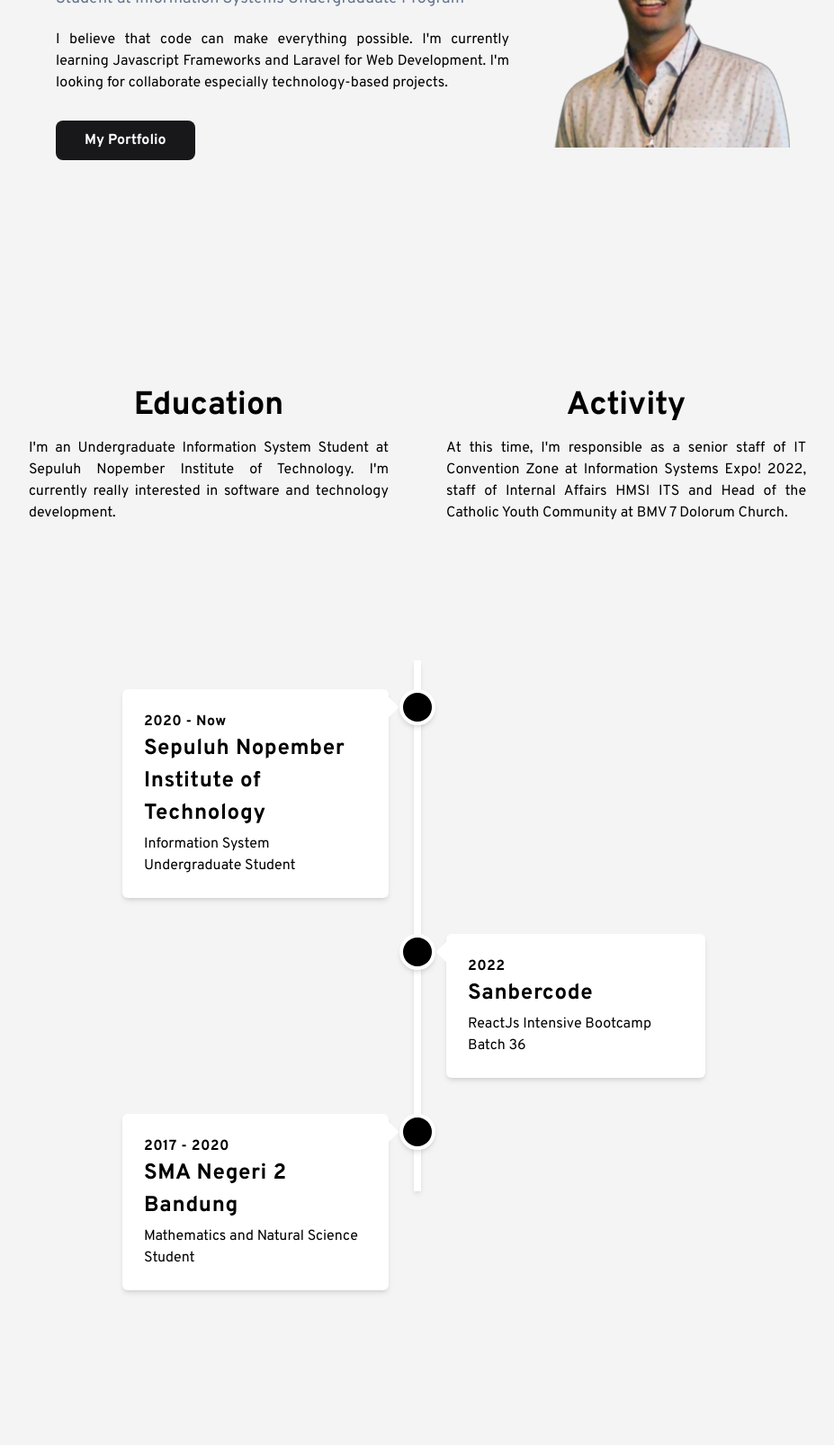
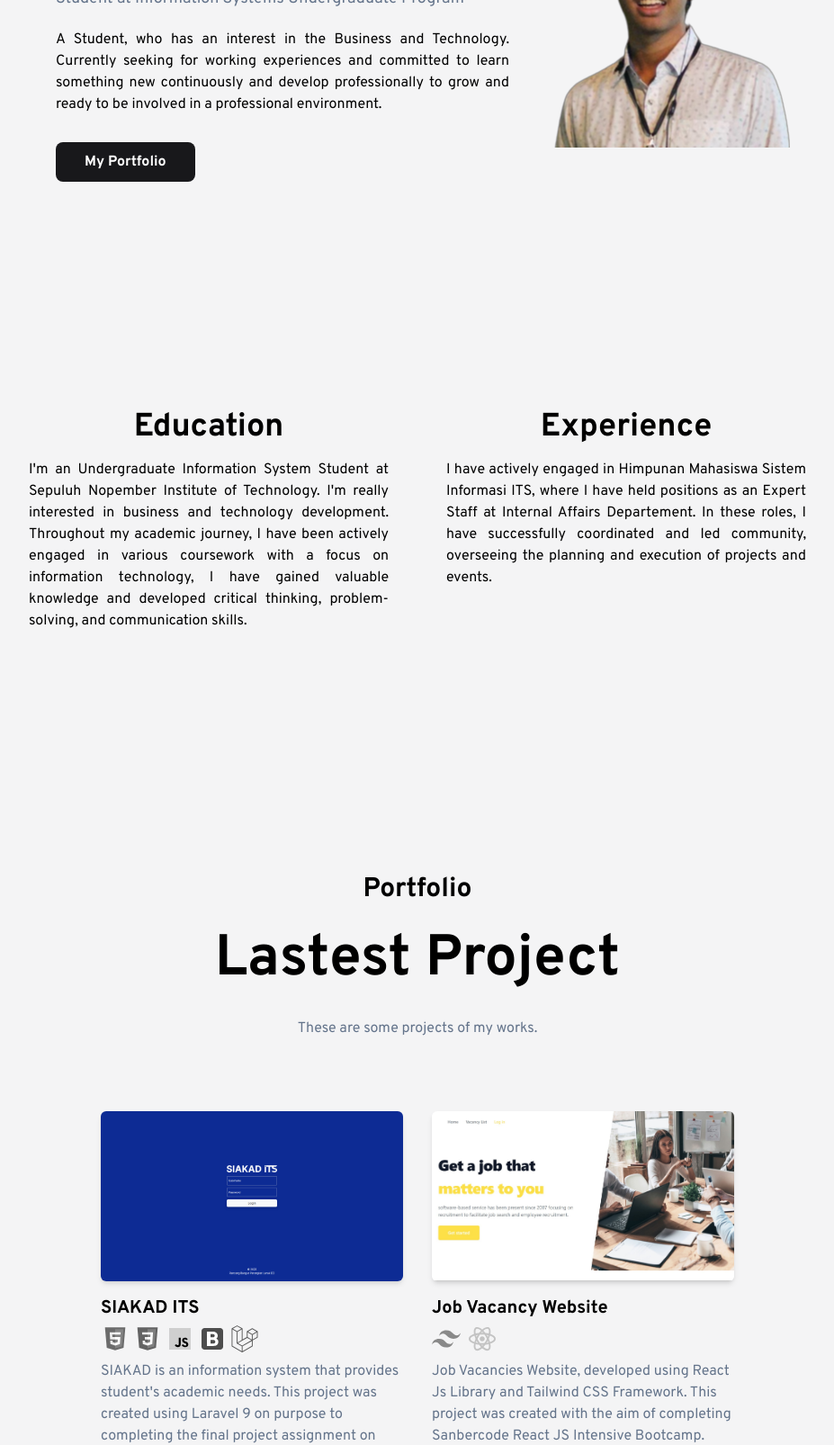
Before and after one commit to BenedictPandu/benedictpandu.github.io, a website: page index.html in a window 1280 px wide. Shown: the part 320-1926 px from the top of the page at 90% size, without its empty margins (176-1103 px from the left). Drawn offline with nearby package versions, Linux system fonts and the light colour scheme.

Commit message:
Portfolio Update

```diff
--- a/index.html
+++ b/index.html
@@ -52,8 +52,9 @@
                 <div class="flex-col self-center text-center lg:px-12 md:text-left md:w-1/2" data-aos="fade-up" data-aos-duration="500" data-aos-delay="700">
                     <h1 class="text-lg font-semibold lg:text-3xl ">Hello There !👋 <span class="block font-bold text-black text-4xl mt-1 lg:text-5xl">I'm Bene</span></h1>
                     <h2 class="font-medium text-slate-500 text-lg mb-5 ">Student at Information Systems Undergraduate Program</h2>
-                    <p class="font-medium text-black mb-10 text-justify">I believe that code can make everything possible. I'm currently learning Javascript Frameworks and Laravel for Web Development. I'm looking for collaborate especially technology-based projects. </p>
-                    <a href="https://www.linkedin.com/in/budhiwicaksono/" target="_blank" class="text-base font-semibold text-white bg-dark py-3 px-8 rounded-lg hover:shadow-xl hover:opacity-90 transition duration-1000 ease-in-out">My Portfolio</a>
+                    <p class="font-medium text-black mb-10 text-justify">A Student, who has an interest in the Business and Technology. Currently seeking for working experiences and
+                        committed to learn something new continuously and develop professionally to grow and ready to be involved in a professional environment. </p>
+                    <a href="https://drive.google.com/file/d/1T9scJ-VWS6xqiQH_Txjc-_lWnILtaNM_/view?usp=sharing" target="_blank" class="text-base font-semibold text-white bg-dark py-3 px-8 rounded-lg hover:shadow-xl hover:opacity-90 transition duration-1000 ease-in-out">My Portfolio</a>
                 </div>
                 <div class="flex-col md:w-1/4" data-aos="fade-left" data-aos-duration="500" data-aos-delay="1000">
                     <img src="../dist/img/profile.png" alt="Profile" class="mt-10 lg:mt-0 max-w-full" >
@@ -68,11 +69,11 @@
         <div class="flex justify-center flex-row lg:w-full flex-wrap md:flex-nowrap p-10">
             <div class="flex-col justify-between  m-8 box-border  lg:w-1/3">
                     <h1 class="text-3xl text-center font-semibold lg:text-4xl mb-2">Education</h1>
-                    <p class="text-justify">I'm an Undergraduate Information System Student at Sepuluh Nopember Institute of Technology. I'm currently really interested in software and technology development. </p>
+                    <p class="text-justify">I'm an Undergraduate Information System Student at Sepuluh Nopember Institute of Technology. I'm really interested in business and technology development. Throughout my academic journey, I have been actively engaged in various coursework with a focus on information technology, I have gained valuable knowledge and developed critical thinking, problem-solving, and communication skills. </p>
             </div>
             <div class="flex-col justify-between  m-8 box-border  lg:w-1/3">
-                    <h1 class="text-3xl text-center font-semibold lg:text-4xl mb-2">Activity</h1>
-                    <p class="text-justify">At this time, I'm responsible as a senior staff  of  IT Convention Zone at Information Systems Expo! 2022, staff of Internal Affairs HMSI ITS and Head of the Catholic Youth Community at BMV 7 Dolorum Church. </p>
+                    <h1 class="text-3xl text-center font-semibold lg:text-4xl mb-2">Experience</h1>
+                    <p class="text-justify">I have actively engaged in Himpunan Mahasiswa Sistem Informasi ITS, where I have held positions as an Expert Staff at Internal Affairs Departement. In these roles, I have successfully coordinated and led community, overseeing the planning and execution of projects and events.   </p>
             </div>
         </div>
     </section>
@@ -80,7 +81,7 @@
 
 
     <!-- Timeline -->
-    <section id="timeline" class="pt-36 pb-36 sm:p-20 px-16 lg:px-72 bg-zinc-100">
+    <!-- <section id="timeline" class="pt-36 pb-36 sm:p-20 px-16 lg:px-72 bg-zinc-100">
         <div class="relative mx-auto px-6 flex flex-col space-y-8">
             <div class="absolute z-0 w-2 h-5/6   bg-white shadow-md inset-0 left-[52px] sm:mx-auto sm:right-0 sm:left-0"></div>
             <div class="relative z-10">
@@ -132,13 +133,13 @@
                 </div>
             </div>
         </div>
-    </section>
+    </section> -->
     <!-- Timeline -->
 
 
 
     <!-- Portfolio -->
-    <section id="portfolio" class="pt-36 pb-36 bg-zinc-100">
+    <section id="portfolio" class="pt-48 pb-36 bg-zinc-100">
         <div class="flex justify-center flex-wrap">
             <div class="w-full px-4">
                 <div class="max-w-xl mx-auto text-center mb-16">
@@ -151,7 +152,7 @@
             <div class="w-full px-4 flex flex-wrap justify-center md:w-3/5 md:mx-auto">
                 <div class="mb-12 p-4 md:w-1/2">
                     <div class="rounded-md shadow-md overflow-hidden" data-aos="fade-right" data-aos-duration="1000">
-                        <a href="https://siakadits.herokuapp.com" target="_blank">
+                        <a href="https://benediktuspandu.sanbercodeapp.com" target="_blank">
                         <img class="aspect-16/9" src="dist/img/siakad_login.png" width="w-full" alt="">
                         </a>
                     </div>
@@ -185,7 +186,7 @@
                 </div>
                 <div class="mb-12 p-4 md:w-1/2">
                     <div class="rounded-md shadow-md overflow-hidden" data-aos="fade-left" data-aos-duration="1000">
-                        <a href="https://jobvacancy-finalproject.netlify.app/" target="_blank">
+                        <a href="https://sanbercodefinalproject-reactjs.netlify.app/" target="_blank">
                         <img class="aspect-16/9 object-cover" src="dist/img/Sanbercode_FinalProject.jpg" width="w-full" alt="">
                         </a>
                     </div>
@@ -206,7 +207,7 @@
                 </div>
                 <div class="mb-12 p-4 md:w-1/2">
                     <div class="rounded-md shadow-md overflow-hidden" data-aos="fade-right" data-aos-duration="1000">
-                        <a href="https://benediktuspandu.sanbercodeapp.com/" target="_blank">
+                        <a  href="" target="_blank">
                         <img class="aspect-16/9 object-cover" src="dist/img/WordpressDonation.png" width="w-full" alt="">
                         </a>
                     </div>
@@ -247,24 +248,25 @@
     <!-- Portfolio -->
 
     <!-- Contact -->
-    <section id="contact" class="pt-20 pb-32">
+    <!-- <section id="contact" class="pt-20 pb-32">
         <div class="flex justify-center flex-wrap">
             <div class="w-full px-4">
                 <div class="max-w-xl mx-auto text-center">
                     <h4 class="font-semibold text-slate-500 text-lg mb-2 xl:text-3xl">Contact</h4>
-                    <h2 class="font-bold text-3xl mb-4 xl:text-4xl">Feel free to discuss!</h2>
+
 
                 </div>
             </div>
          </div>
 
-    </section>
+    </section> -->
     <!-- Contact -->
 
     <!-- Footer -->
     <footer class="bg-dark pt-10 pb-10">
         <div class="flex flex-col justify-center">
             <div class="w-1/4 mx-auto">
+                <h2 class="font-bold text-3xl text-white text-center mb-4 xl:text-4xl">Feel free to discuss!</h2>
                 <p class="font-medium text-zinc-300 text-center pb-2 ">Reach me out
                 </p>
                 <div class="flex w-1/6 gap-2 justify-center mx-auto">
@@ -305,16 +307,3 @@
     </script>
 </body>
 </html>
-
-
-<!-- <div class="w-full self-center px-10 md:w-3/5 text-center md:pl-48 md:text-left">
-    <h1 class="text-base font-semibold md:text-lg lg:text-xl">Hello There !👋 <span class="block font-bold text-slate-900 text-4xl mt-1 lg:text-5xl">Benediktus Pandu B</span></h1>
-    <h2 class="font-medium text-slate-600 text-lg mt-1 mb-5 lg:text-xl">an Overthinker Student</h2>
-    <p class="font-medium text-slate-400 mb-10">Lorem ipsum dolor sit amet consectetur adipisicing elit. Consectetur saepe quod sint eligendi ea, porro officia laboriosam maiores nostrum magni libero dolorum reprehenderit totam commodi nobis eius aperiam veritatis asperiores quas nihil doloribus nam voluptatibus deserunt cupiditate. Fugiat tempora expedita architecto? Inventore, eligendi esse at tenetur aperiam reiciendis nisi dolorem.</p>
-    <a href="" class="text-base font-semibold text-white bg-dark py-3 px-8 rounded-lg hover:shadow-lg hover:opacity-90 transition duration-1000 ease-in-out">My Portfolio</a>
-</div>
-<div class="w-full self-end px-4 md:w-2/5">
-    <div class="mt-5">
-        <img src="../dist/profile.png" alt="Profile" class="max-w-full mx-auto">
-    </div>
-</div> -->
```
Also changed, not shown: public/css/style.css.
